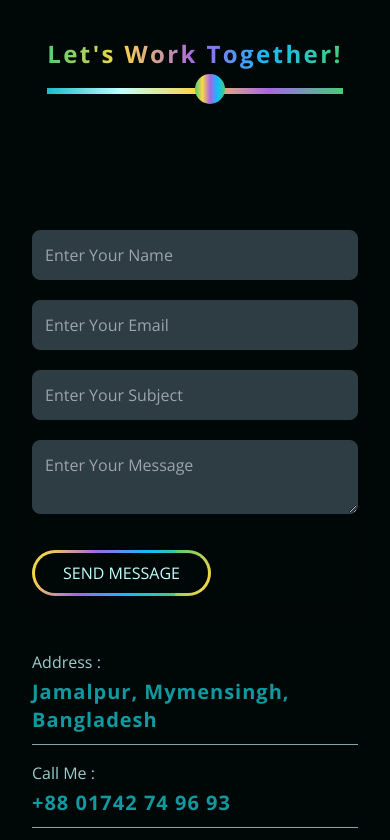
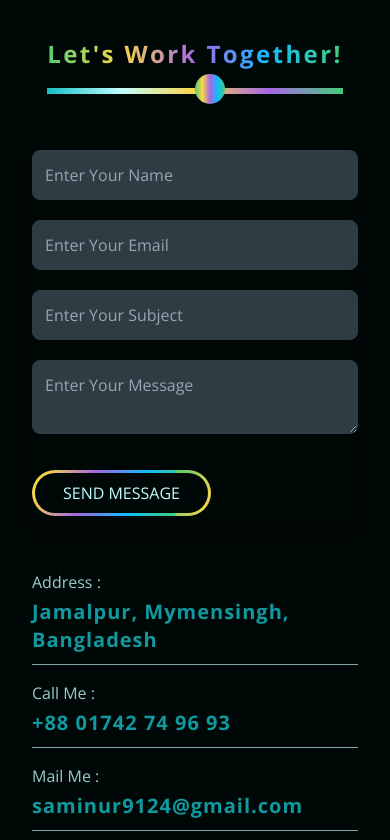
Before and after one commit to dev-saminur/sr-my-portfolio, a Next.js app: page / in a window 390 px wide. Shown: the part 5904-6744 px from the top of the page. Built offline with nearby package versions, Linux system fonts and the light colour scheme.

Commit message:
Update ContactForm.js

```diff
--- a/src/components/Contact/ContactForm.js
+++ b/src/components/Contact/ContactForm.js
@@ -9,7 +9,7 @@ import Buttons from "../Buttons/Button";
 const ContactForm = () => {
   return (
     <>
-      <div className="pt-10">
+      <div className="pt-0 lg:pt-10">
         <Container>
           <div className="mt-10">
             <div className="flex flex-col-reverse  lg:grid  lg:grid-cols-2 gap-12 ">
```
